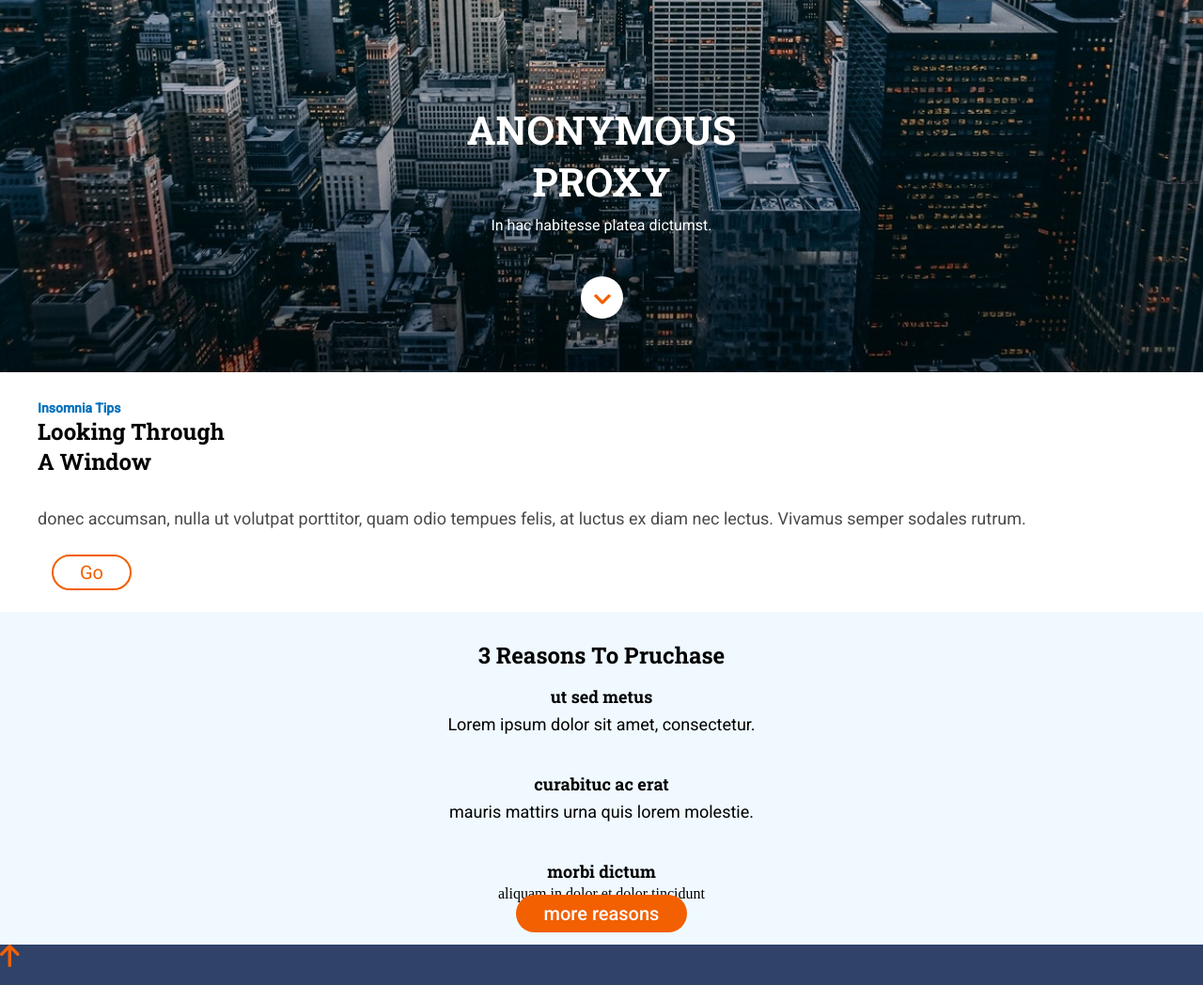
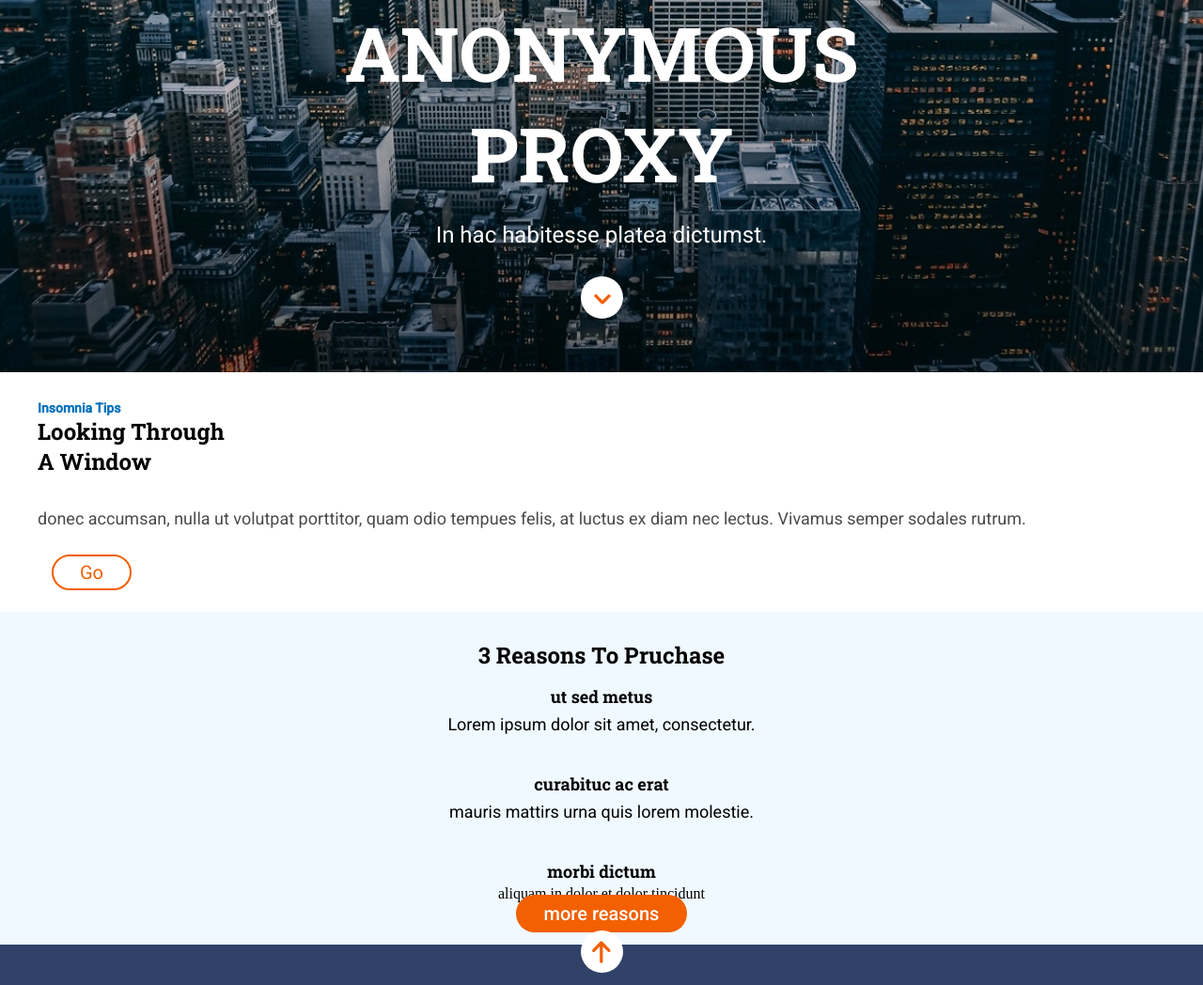
Before and after one commit to Adalab/modulo-1-evaluacion-final-tor3m, a website: page src/html/index.html in a window 1280 px wide. Shown: the part 404-1452 px from the top of the page at 94% size. Drawn offline with nearby package versions, Linux system fonts and the light colour scheme; files that its build step writes are made by us from their sources; files whose address does not match are found by name.

Commit message:
add tablet mediaqueries for header.scss

```diff
--- a/src/scss/layout/_footer.scss
+++ b/src/scss/layout/_footer.scss
@@ -3,6 +3,19 @@
   display: flex;
   flex-direction: column;
   font-family: $font-roboto;
+}
+
+.scroll-up {
+  text-align: center;
+}
+
+.buttom-scroll-up {
+  width: 45px;
+  height: 45px;
+  border-radius: 50%;
+  background-color: $color-white;
+  padding: 11px 12.4px 10px 12px;
+  margin-top: -15px;
 }
 
 .interest__list {
--- a/src/scss/layout/_header.scss
+++ b/src/scss/layout/_header.scss
@@ -49,3 +49,16 @@
   padding: 18px 12px 15.3px 13px;
   margin-bottom: 53px;
 }
+
+@media all and (min-width:768px) {
+
+.hero__title {
+  font-size: 80px;
+  line-height: 1.33;
+  }
+
+.hero__paragraph {
+  font-size: 24px;
+  margin: 20px 0 30px
+  }
+}
```
